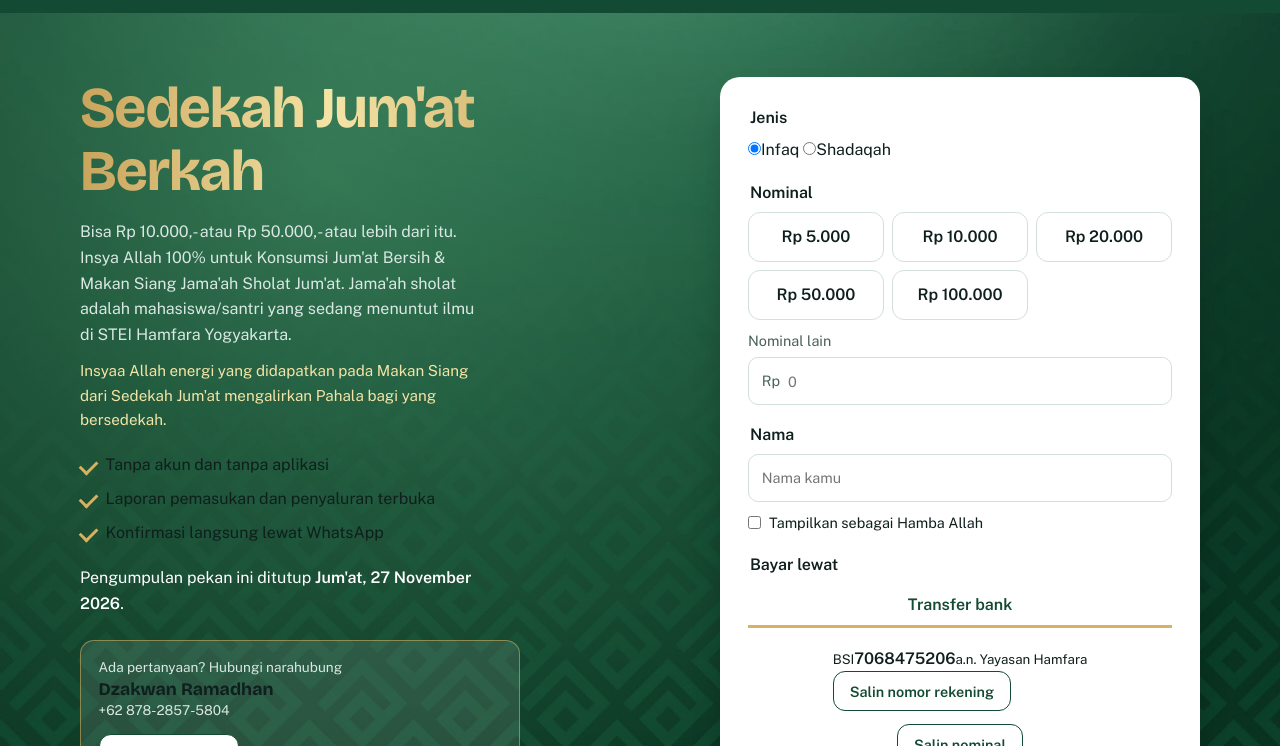
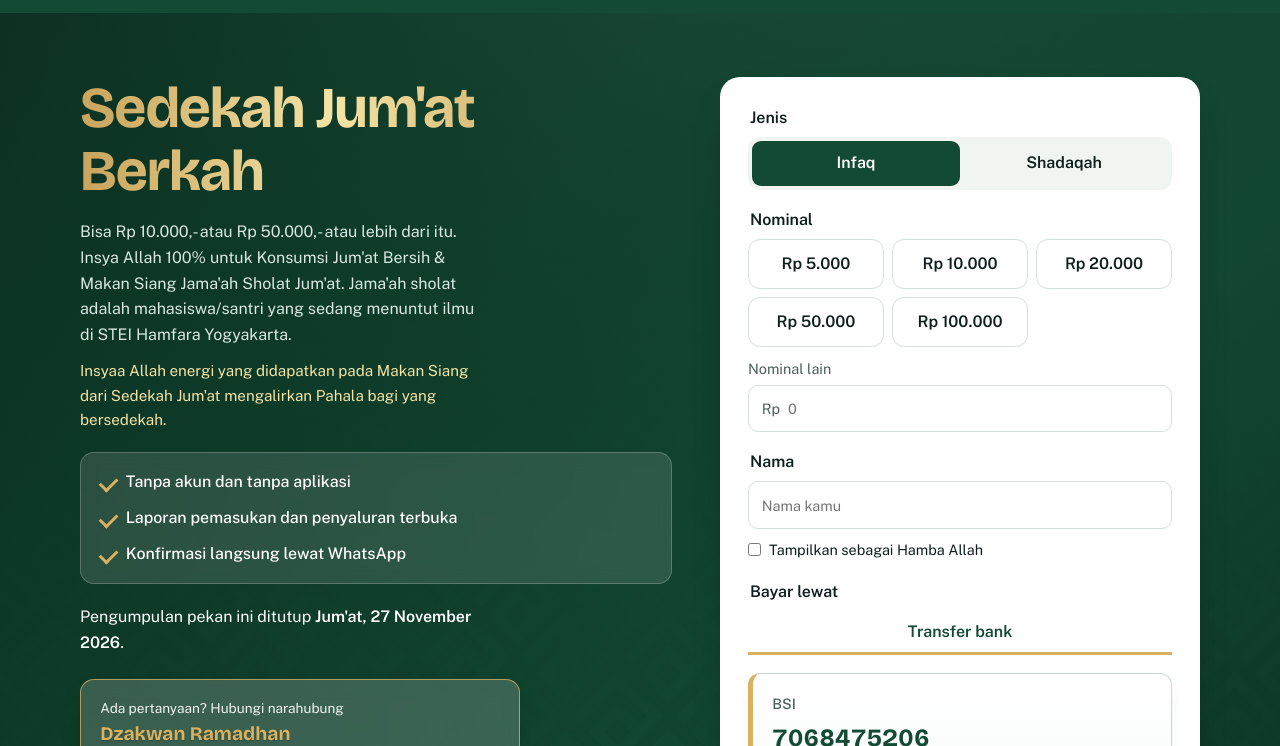
Before and after one commit to vangreativemedia-eng/sedekahjumat-steihamfara, a plain HTML site: page index.html in a window 1280 px wide. Shown: the part 54-800 px from the top of the page. Drawn offline with nearby package versions, Linux system fonts and the light colour scheme.

Commit message:
update desain box norek, nama emas, dan box centang

```diff
--- a/css/style.css
+++ b/css/style.css
@@ -107,7 +107,7 @@ a {
   }
 }
 
-/* Hero Section */
+/* Hero Section & Enhanced Readability */
 .hero {
   background-color: var(--pine);
   background-image: url("../assets/latar.jpg");
@@ -121,7 +121,12 @@ a {
   content: "";
   position: absolute;
   inset: 0;
-  background: radial-gradient(ellipse at 25% 15%, rgba(86,168,120,.5), transparent 60%);
+  background: linear-gradient(
+    135deg,
+    rgba(11, 46, 32, 0.88) 0%,
+    rgba(19, 74, 51, 0.78) 60%,
+    rgba(11, 46, 32, 0.85) 100%
+  );
   pointer-events: none;
 }
 
@@ -147,17 +152,25 @@ a {
   color: #d9e8e2;
 }
 
+/* Facts / Centang dibuat dalam Box Elegan */
 .facts {
   list-style: none;
-  padding: 0;
+  padding: 1rem 1.2rem;
   margin: 1.25rem 0;
   display: grid;
-  gap: .5rem;
+  gap: .65rem;
+  background: rgba(255, 255, 255, 0.12);
+  backdrop-filter: blur(8px);
+  -webkit-backdrop-filter: blur(8px);
+  border: 1px solid rgba(255, 255, 255, 0.22);
+  border-radius: 14px;
 }
 
 .facts li {
   padding-left: 1.6rem;
   position: relative;
+  color: #ffffff;
+  font-weight: 500;
 }
 
 .facts li::before {
@@ -230,19 +243,46 @@ legend {
   margin-bottom: .4rem;
 }
 
+.seg {
+  display: grid;
+  grid-template-columns: 1fr 1fr;
+  background: var(--mist);
+  border-radius: 12px;
+  padding: 4px;
+}
+
+.seg label, .chips label {
+  position: relative;
+}
+
+.seg input, .chips input {
+  position: absolute;
+  opacity: 0;
+}
+
+.seg span {
+  display: block;
+  text-align: center;
+  padding: .6rem;
+  border-radius: 9px;
+  cursor: pointer;
+  font-weight: 600;
+}
+
+.seg input:checked + span {
+  background: var(--pine);
+  color: #fff;
+}
+
+.seg input:focus-visible + span, .chips input:focus-visible + span {
+  outline: 3px solid var(--focus);
+  outline-offset: 2px;
+}
+
 .chips {
   display: grid;
   grid-template-columns: repeat(3, 1fr);
   gap: .5rem;
-}
-
-.chips label {
-  position: relative;
-}
-
-.chips input {
-  position: absolute;
-  opacity: 0;
 }
 
 .chips span {
@@ -259,11 +299,6 @@ legend {
   background: var(--pine);
   border-color: var(--pine);
   color: #fff;
-}
-
-.chips input:focus-visible + span {
-  outline: 3px solid var(--focus);
-  outline-offset: 2px;
 }
 
 .field {
@@ -344,6 +379,54 @@ legend {
   border-radius: 12px;
 }
 
+/* Box Nomor Rekening yang Elegan & Terstruktur */
+.bank {
+  width: 100%;
+  display: flex;
+  flex-direction: column;
+  align-items: flex-start;
+  gap: 0.35rem;
+  background: linear-gradient(180deg, #ffffff 0%, #f4f8f6 100%);
+  border: 1.5px solid #c6d8cf;
+  border-left: 5px solid var(--sun);
+  border-radius: 12px;
+  padding: 1.1rem 1.2rem;
+  box-shadow: 0 6px 18px -8px rgba(19, 74, 51, 0.18);
+}
+
+.bank span:first-child {
+  display: inline-block;
+  background: var(--pine);
+  color: #ffffff;
+  font-size: 0.75rem;
+  font-weight: 700;
+  letter-spacing: 0.06em;
+  padding: 0.2rem 0.6rem;
+  border-radius: 6px;
+}
+
+.bank b {
+  display: block;
+  font: 700 1.55rem var(--fd);
+  color: var(--pine);
+  font-variant-numeric: tabular-nums;
+  letter-spacing: 0.02em;
+  margin: 0.15rem 0;
+}
+
+.bank small {
+  display: block;
+  color: var(--muted);
+  font-size: 0.9rem;
+  font-weight: 500;
+}
+
+.bank button {
+  justify-self: stretch;
+  margin-top: .4rem;
+  width: 100%;
+}
+
 .btn {
   display: block;
   text-align: center;
@@ -400,7 +483,7 @@ legend {
   display: none;
 }
 
-/* Sidebar & FAQ */
+/* Sidebar & Box Narahubung (Opacity Putih Lebih Tinggi & Nama Emas) */
 .side {
   display: grid;
   gap: .75rem;
@@ -419,21 +502,27 @@ legend {
   gap: .75rem 1.25rem;
   width: 100%;
   max-width: 440px;
-  background: rgba(255,255,255,.1);
-  border: 1px solid rgba(217,177,95,.55);
+  background: rgba(255, 255, 255, 0.18);
+  backdrop-filter: blur(10px);
+  -webkit-backdrop-filter: blur(10px);
+  border: 1.5px solid rgba(217, 177, 95, 0.75);
+  box-shadow: 0 10px 25px -10px rgba(0, 0, 0, 0.35);
   border-radius: 14px;
-  padding: 1rem 1.1rem;
+  padding: 1.1rem 1.2rem;
 }
 
 .cp small {
   display: block;
-  color: #d9e8e2;
+  color: #f1f5f2;
   font-size: .85rem;
 }
 
 .cp b {
   display: block;
-  font: 700 1.1rem var(--fd);
+  font: 700 1.2rem var(--fd);
+  color: var(--sun);
+  margin: 0.15rem 0;
+  text-shadow: 0 1px 2px rgba(0, 0, 0, 0.25);
 }
 
 .sec {
```
